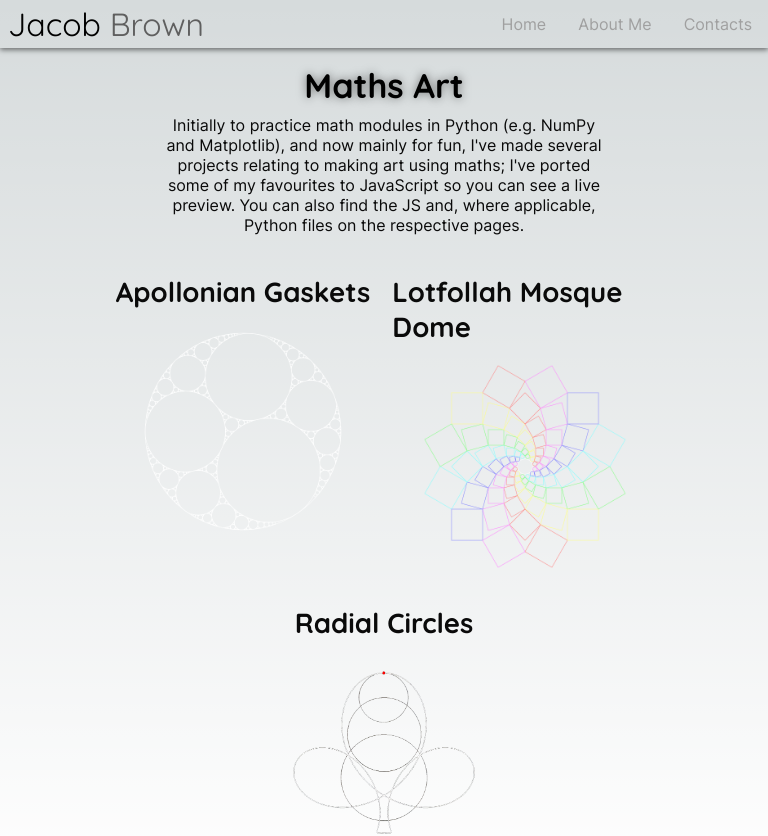
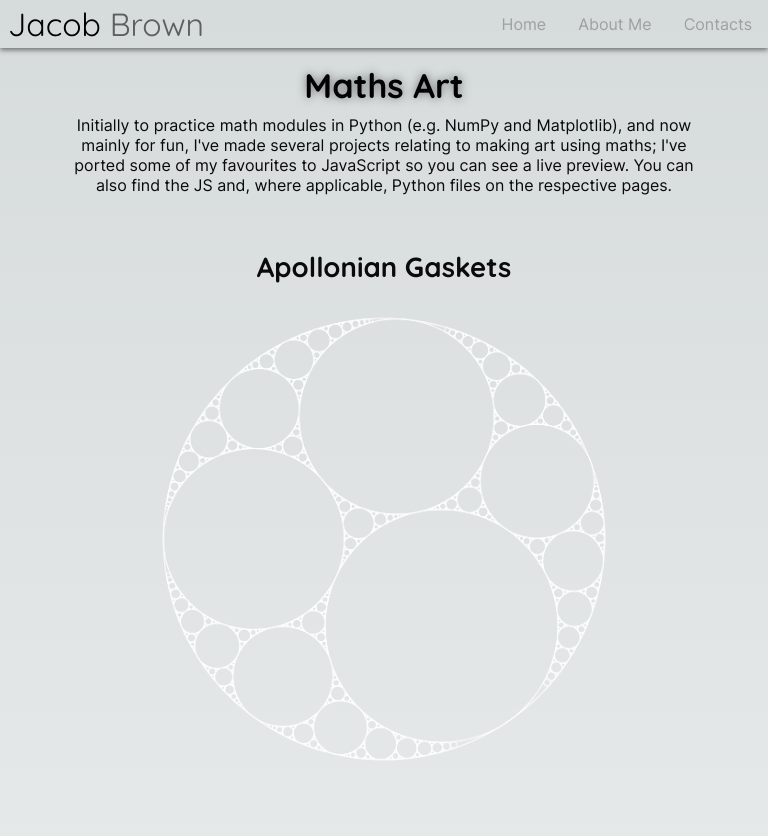
Before and after one commit to jacbn/jacbn.me, a Next.js app: page /maths-art in a window 768 px wide. Shown: the top 836 px of the page. Built offline with nearby package versions, Linux system fonts and the light colour scheme.

Commit message:
mobile cleanup

```diff
--- a/src/pages/maths-art/_lotfollah.tsx
+++ b/src/pages/maths-art/_lotfollah.tsx
@@ -1,5 +1,6 @@
 import CanvasProject from "@/components/canvasProject";
 import { runLotfollahDome } from "@/scripts/maths-art/lotfollah.js"
+import styles from "@/styles/mathsart.module.css";
 
 import RangeSlider from "@/components/rangeSlider";
 import { useEffect } from "react";
@@ -28,15 +29,15 @@ export default function Lotfollah() {
     script={<LotfollahScript />}
     controls={
       <>
-        <div>
+        <div className={styles.sliderOptions}>
           <h4>Scale</h4>
           <RangeSlider {...{min: "1", max: "100", value: "20", id: "sizeSlider"}} />
         </div>
-        <div>
+        <div className={styles.sliderOptions}>
           <h4>Symmetry Count</h4>
           <RangeSlider {...{min: "9", max: "16", value: "12", id: "symcountSlider"}} />
         </div>
-        <div>
+        <div className={styles.sliderOptions}>
           <h4>Iterations</h4>
           <RangeSlider {...{min: "1", max: "10", value: "1", id: "iterationSlider"}} />
         </div>
--- a/src/pages/maths-art/index.tsx
+++ b/src/pages/maths-art/index.tsx
@@ -13,7 +13,7 @@ export function MathsArtDirectory() {
   return (
     <div className={bodyStyles.projectHomeContainer}>
       <h1>Maths Art</h1>
-      <p style={{width: "65%", textAlign: 'center'}}>
+      <p className={styles.topText}>
         Initially to practice math modules in Python (e.g. NumPy and Matplotlib), and now mainly for fun, I've made several projects relating to making art using maths; I've ported some of my favourites to JavaScript so you can see a live preview. You can also find the JS and, where applicable, Python files on the respective pages.
       </p>
       <ol className={styles.mathsArtGrid}>
--- a/src/styles/body.module.css
+++ b/src/styles/body.module.css
@@ -22,9 +22,14 @@
   min-height: 100%;
 }
 
-@media (max-width: 768px) {
+@media (max-width: 1200px) {
   .wideTextContainer {
     padding: 0 10%;
+  }
+
+  .wideTextContainer p {
+    padding-top: 0.5rem;
+    padding-bottom: 0.5rem;
   }
 
   .thinTextContainer {
--- a/src/styles/mathsart.module.css
+++ b/src/styles/mathsart.module.css
@@ -9,6 +9,12 @@
     flex-wrap: wrap;
     column-gap: 3%;
     padding: 1% 10% 5%;
+    text-align: center;
+}
+
+.topText {
+    width: 65%;
+    text-align: center;
 }
 
 .mathsArtGridSquare {
@@ -26,6 +32,7 @@
     transition: all 0.5s ease;
     font-family: var(--font-sans-title);
     text-decoration: none;
+    padding: 2%;
 }
 
 .mathsArtGridSquare > img {
@@ -101,6 +108,7 @@
     display: flex;
     flex-direction: column;
     align-items: center;
+    text-align: center;
 }
 
 .sliderOptions .rangeSlider {
@@ -150,8 +158,46 @@
 .radialsButton {
     width: 100px;
 }
+@media screen and (max-width: 800px) {
+    .canvasProject__canvasAndOptions canvas {
+        width: 100%;
+    }
+}
 
-@media screen and (max-width: 1000px) {
+@media screen and (max-width: 1400px) {
+    .mathsArtGrid {
+        padding: 1% 5% 5%;
+    }
+
+    .topText {
+        width: 90%;
+        text-align: center;
+    }
+
+    .mathsArtGridSquare {
+        flex: 0 0 100%;
+        width: 100%;
+        margin-bottom: 2vh;
+    }
+
+    .canvasProject__mainContainer {
+        flex-direction: column;
+    }
+
+    .canvasProject__canvasAndOptions {
+        order: -1;
+        margin-bottom: 20px;
+    }
+
+    .canvasProject__description {
+        text-align: start;
+        padding-bottom: 200px;
+    }
+
+    .canvasProject__description p {
+        margin-bottom: 2rem;
+    }
+
     .widthContainer {
         display: flex;
         flex-flow: column;
```
Also changed, not shown: src/styles/home.module.css (+7 -1 lines), src/components/rangeSlider.tsx (indentation only).
